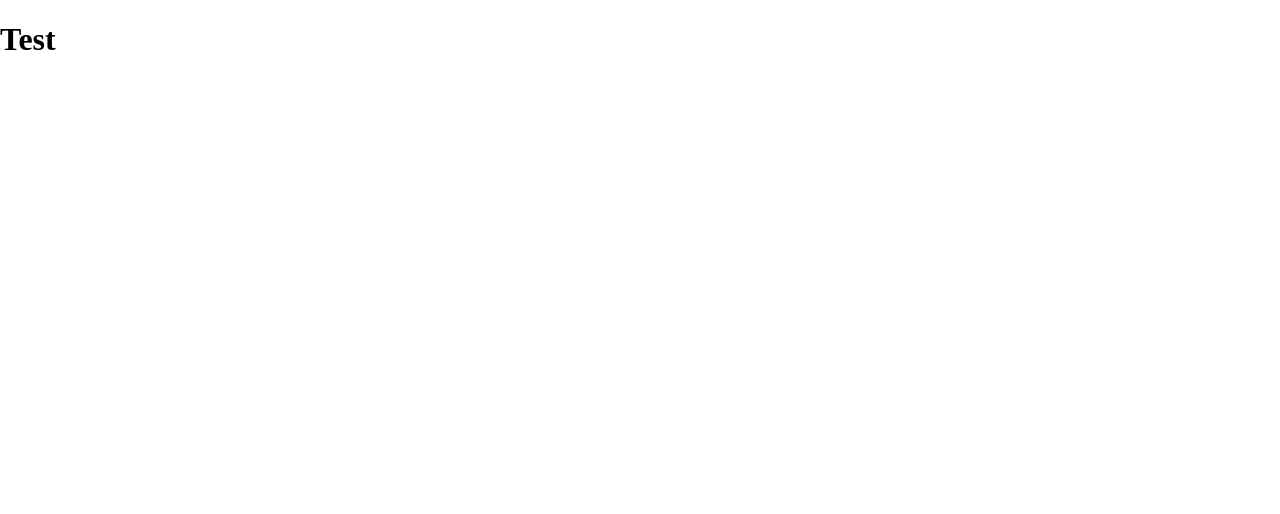
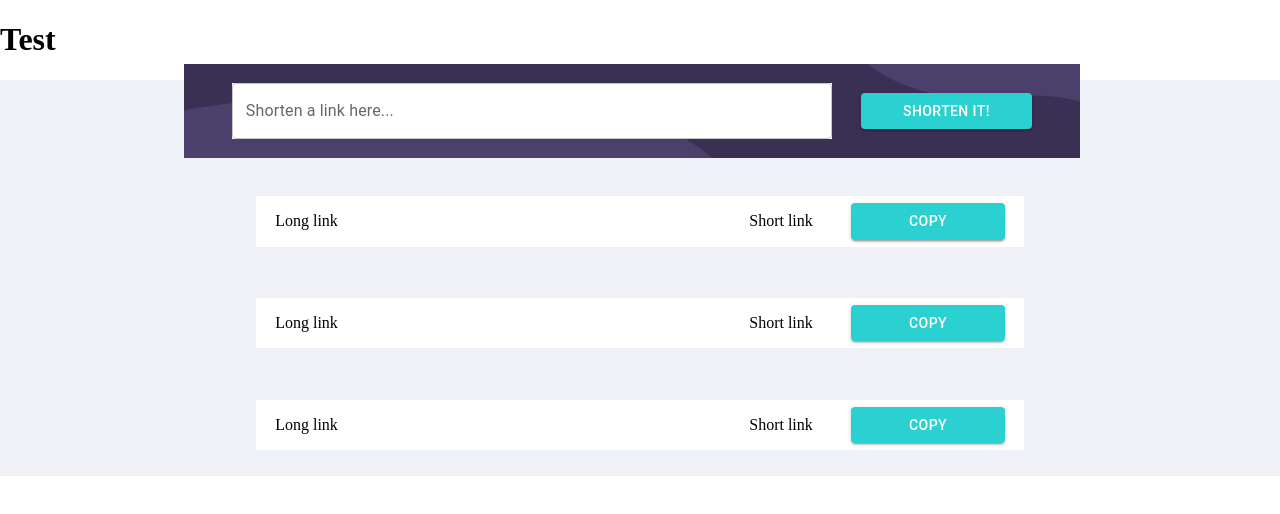
Before and after one commit to guerre99/porject-team-2, a React (Vite) app in the folder project/: page / in a window 1280 px wide. Shown: the top 514 px of the page. Built offline with nearby package versions, Linux system fonts and the light colour scheme.

Commit message:
firs commit develop-david

```diff
--- a/project/src/App.jsx
+++ b/project/src/App.jsx
@@ -1,9 +1,11 @@
 import './styles.css'
+import Body from './components/body/body'
 
 function App() {
   return (
     <>
       <h1>Test</h1>
+      <Body />
     </>
   )
 }
--- a/project/src/components/body/body.jsx
+++ b/project/src/components/body/body.jsx
@@ -0,0 +1,64 @@
+import Card from './card'
+
+import { Grid, TextField, Button } from '@mui/material'
+import BackgroundLogo from './bg-shorten-desktop.svg'
+
+function Body() {
+  return (
+    <>
+      <Grid
+        container
+        direction="column"
+        justifyContent="flex-start"
+        alignItems="center"
+        sx={{ backgroundColor: '#EFF1F7' }}
+      >
+        <Grid
+          component="form"
+          container
+          direction="row"
+          justifyContent="space-evenly"
+          alignItems="center"
+          width={'70%'}
+          sx={{
+            mb: '1%',
+            p: '1.5%',
+            backgroundColor: '#3A3054',
+            backgroundImage: `url(${BackgroundLogo})`,
+          }}
+          spacing={2}
+        >
+          <TextField
+            id="outlined-basic"
+            label="Shorten a link here..."
+            variant="outlined"
+            sx={{ backgroundColor: 'white', width: '70%', height: '30%' }}
+            InputLabelProps={{
+              shrink: false,
+            }}
+          />
+          <Button
+            variant="contained"
+            sx={{
+              width: '20%',
+              height: '100%',
+              backgroundColor: '#2BD0D0',
+              '&:hover': {
+                backgroundColor: '#9AE3E3',
+              },
+            }}
+          >
+            Shorten It!
+          </Button>
+        </Grid>
+        <Card />
+
+        <Card />
+
+        <Card />
+      </Grid>
+    </>
+  )
+}
+
+export default Body
--- /dev/null
+++ b/project/src/components/body/card.jsx
@@ -0,0 +1,48 @@
+import { Grid, Button } from '@mui/material'
+
+function Card() {
+  return (
+    <>
+      <Grid
+        container
+        direction="row"
+        justifyContent="space-around"
+        alignItems="center"
+        sx={{
+          width: '60%',
+          mx: 'auto',
+          my: '2%',
+          backgroundColor: 'white',
+        }}
+      >
+        <Grid
+          container
+          direction="row"
+          justifyContent="space-between"
+          alignItems="center"
+          sx={{
+            width: '70%',
+          }}
+        >
+          <p>Long link</p>
+          <p>Short link</p>
+        </Grid>
+        <Button
+          variant="contained"
+          sx={{
+            width: '20%',
+            height: '100%',
+            backgroundColor: '#2BD0D0',
+            '&:hover': {
+              backgroundColor: '#4B3F6B   ',
+            },
+          }}
+        >
+          Copy
+        </Button>
+      </Grid>
+    </>
+  )
+}
+
+export default Card
```
Also changed, not shown: project/src/components/body/bg-shorten-desktop.svg (added).
